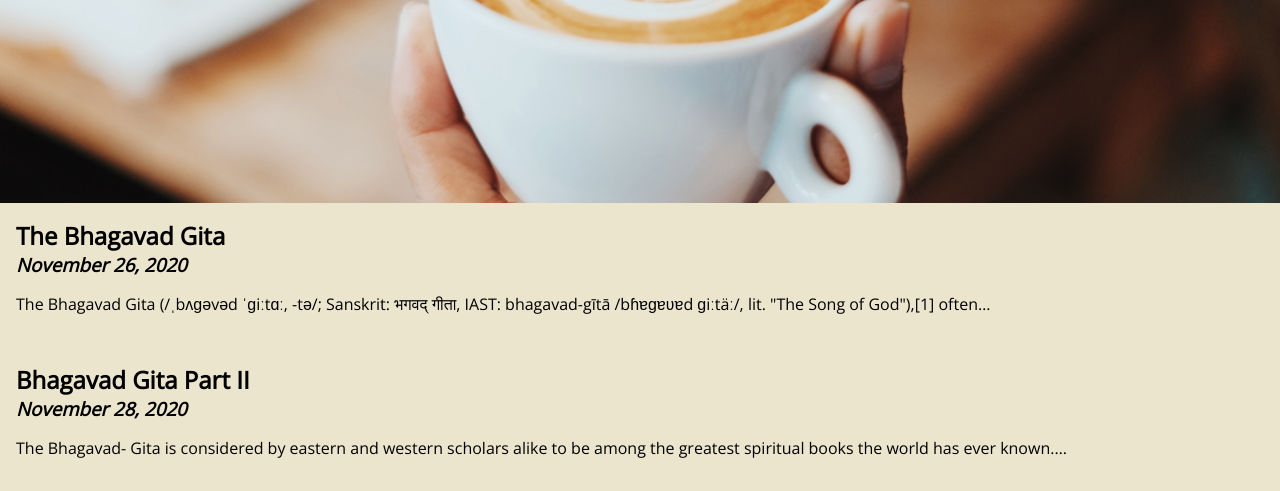
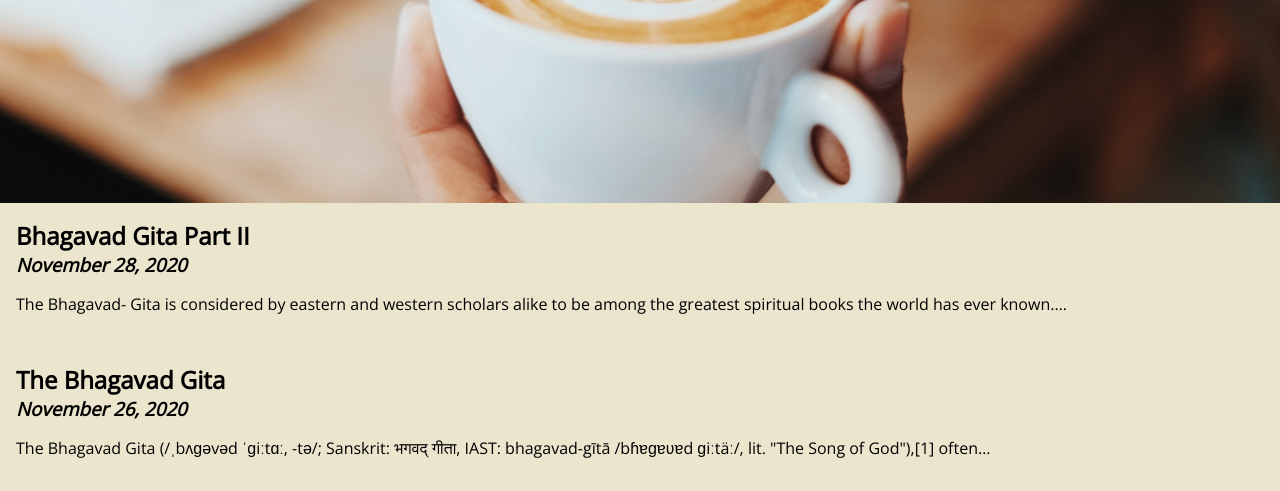
Before and after one commit to krisp1/rufus, a Gatsby site: page / in a window 1280 px wide. Shown: the part 436-927 px from the top of the page. Built offline with nearby package versions, Linux system fonts and the light colour scheme; Gatsby itself is replaced by a stand-in of ours.

Commit message:
Add initial blog listing 2

```diff
--- a/src/components/BlogList.js
+++ b/src/components/BlogList.js
@@ -4,7 +4,7 @@ import BlogPost from './BlogPost';
 export default function BlogList() {
     const data = useStaticQuery(graphql`
       {
-          allMarkdownRemark(sort: { fields: frontmatter__date, order: DESC })
+          allMarkdownRemark(sort: { fields: frontmatter___date, order: DESC })
 {
               edges {
                 node {
```
